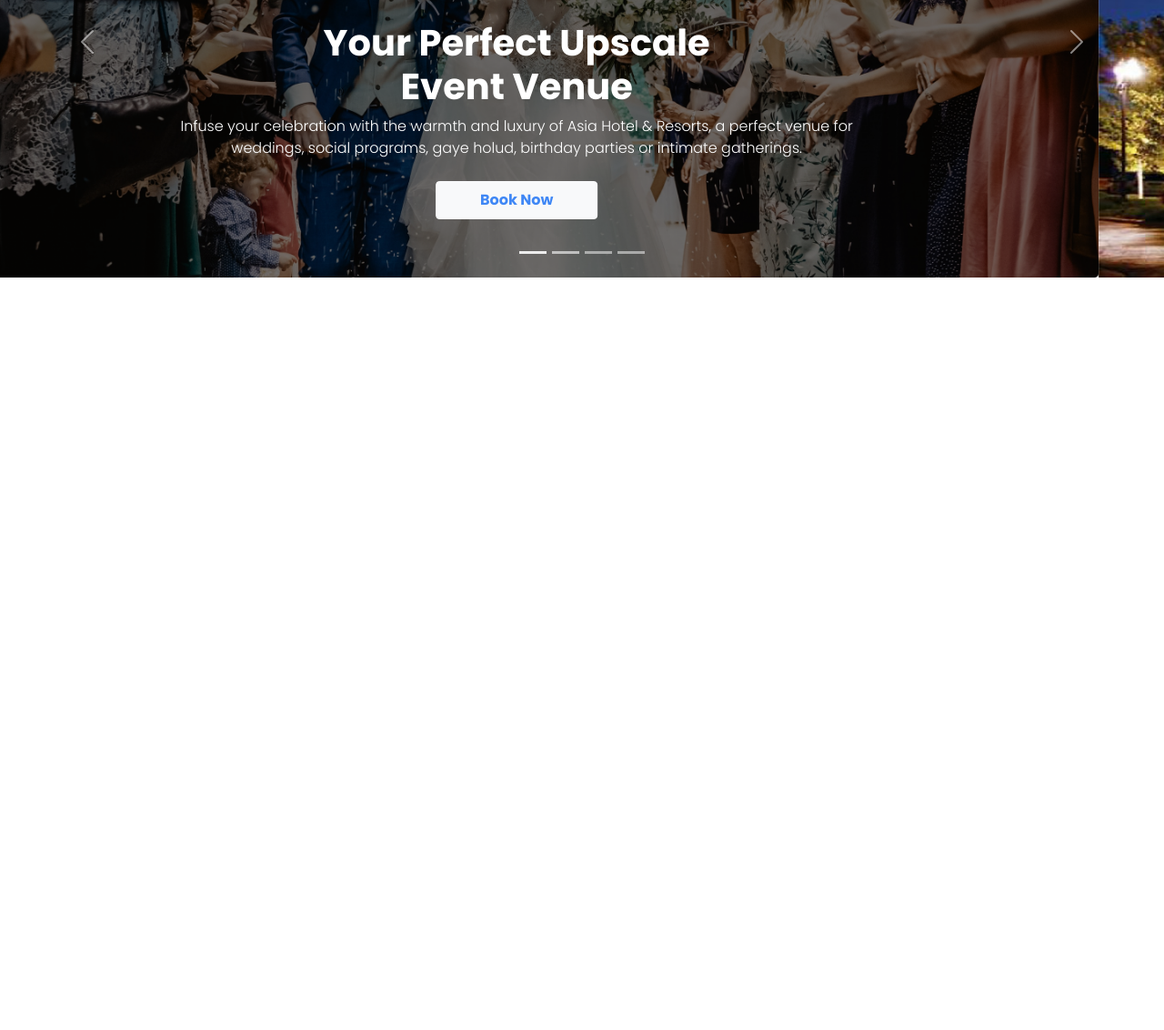
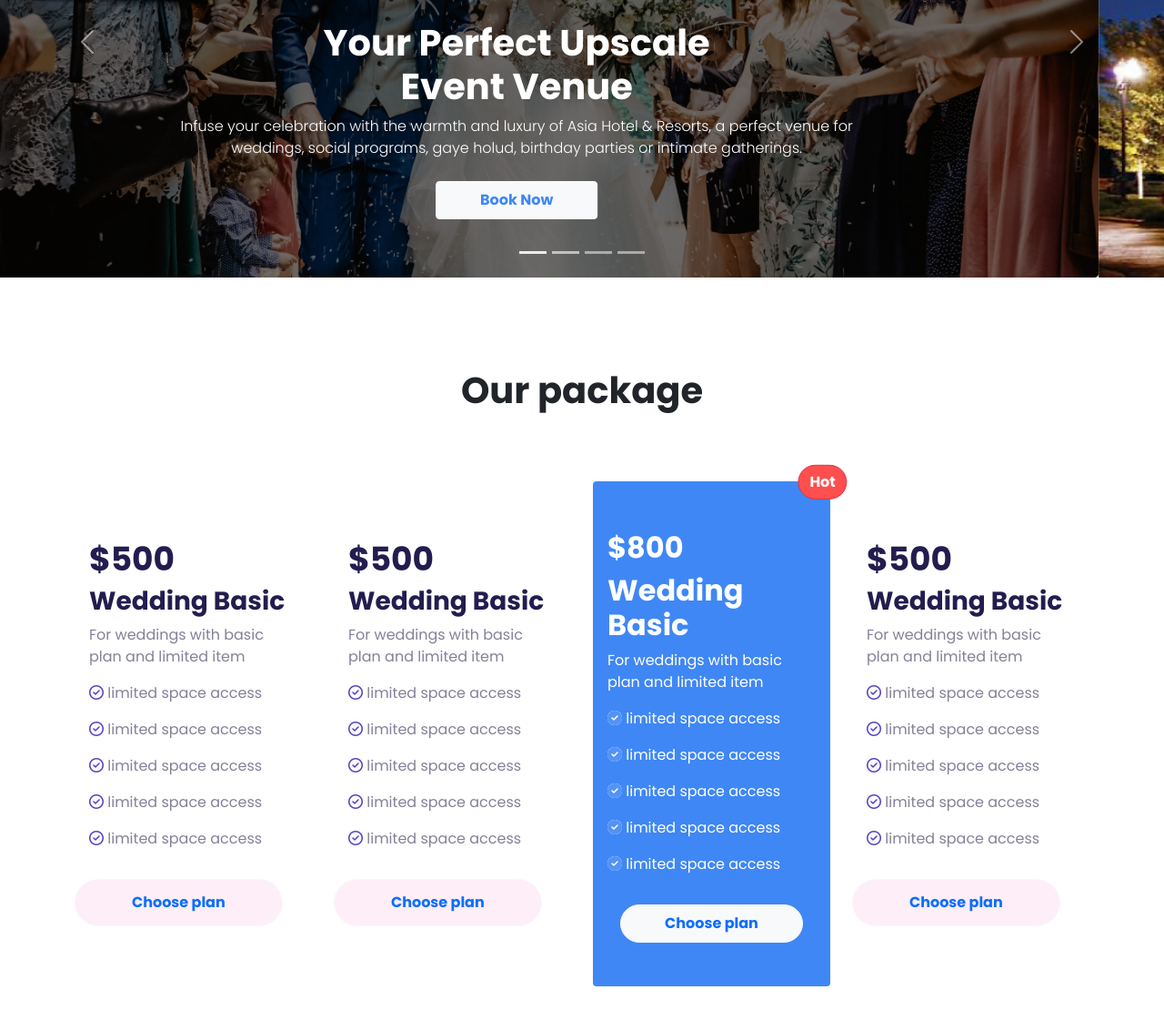
Before and after one commit to SabbirAhmed33/Convention-center, a plain HTML site: page index.html in a window 1280 px wide. Shown: the part 342-1474 px from the top of the page at 91% size. Before the commit the page ends 800 px from the top, so only its background shows below. Drawn offline with nearby package versions, Linux system fonts and the light colour scheme.

Commit message:
Package section Done :)

```diff
--- a/index.html
+++ b/index.html
@@ -43,7 +43,7 @@
             <div class="carousel-inner">
               <div class="carousel-item active">
                 <img src="images/banner.png" class="d-block w-100" alt="...">
-                <div class="carousel-caption d-none d-md-block">
+                <div class="carousel-caption d-none d-sm-block">
                   <h1 class=fw-bold>Your Perfect Upscale <br> Event Venue</h1>
                   <p class=fw-light>Infuse your celebration with the warmth and luxury of Asia Hotel & Resorts, a perfect venue for <br> weddings, social programs, gaye holud, birthday parties or intimate gatherings. </p>
                   <button type="button" class="btn btn-light btn-text px-5 py-2 fw-bold mt-2 mb-4">Book Now</button>
@@ -51,7 +51,7 @@
               </div>
               <div class="carousel-item">
                 <img src="images/2080-convention-center.jpg" class="d-block w-100" alt="...">
-                <div class="carousel-caption d-none d-md-block">
+                <div class="carousel-caption d-none d-sm-block">
                   <h1 class=fw-bold>Dhaka international Convention center</h1>
                   <p class=fw-light>There are many variations of passages of Lorem Ipsum available, but the majority have suffered alteration in some form, <br> by injected humor or at randomized words which don't look even slightly believable. </p>
                   <button type="button" class="btn btn-light btn-text px-5 py-2 fw-bold mt-2 mb-4">Book Now</button>
@@ -59,7 +59,7 @@
               </div>
               <div class="carousel-item">
                 <img src="images/banner3.jpeg" class="d-block w-100" alt="...">
-                <div class="carousel-caption d-none d-md-block">
+                <div class="carousel-caption d-none d-sm-block">
                   <h1 class=fw-bold>Weave Dreams Into Reality</h1>
                   <p class=fw-light> The modern & elegant design of our banquet & convention hall makes for a perfect upscale fiesta.</p>
                   <button type="button" class="btn btn-light btn-text px-5 py-2 fw-bold mt-2 mb-4">Book Now</button>
@@ -67,7 +67,7 @@
               </div>
               <div class="carousel-item">
                 <img src="images/586534_v2.jpg" class="d-block w-100" alt="...">
-                <div class="carousel-caption d-none d-md-block">
+                <div class="carousel-caption d-none d-sm-block">
                   <h1 class=fw-bold>Greetings & Welcome</h1>
                   <p class=fw-light> Lovely place and awesome decorations are looking very nice. <br> Our facility and capacity.</p>
                   <button type="button" class="btn btn-light btn-text px-5 py-2 fw-bold mt-2 mb-4">Book Now</button>
@@ -82,9 +82,92 @@
               <span class="carousel-control-next-icon" aria-hidden="true"></span>
               <span class="visually-hidden">Next</span>
             </button>
-          </div>
+        </div>
         <!-- Banner Section End -->
     </header>
+    <main>
+      <!-- Our package Section -->
+      <section class="container margin-top">
+        <h1 class="text-center margin-top fw-bold">Our package</h1>
+        <div class="row row-cols-1 row-cols-md-4 g-4">
+          <div class="col pt-5 margin-top">
+            <div class="card h-100 border-0">
+              <div class="card-body">
+                <h2 class="card-title fw-bold card-p-style">$500</h2>
+                <h2 class="card-title fw-bold card-t-style">Wedding Basic</h2>
+                <p class="card-text card-dis">For weddings with basic plan
+                  and limited item</p>
+                  <p class=card-dis><i class="far fa-check-circle"></i> limited space access</p>
+                  <p class=card-dis><i class="far fa-check-circle"></i> limited space access</p>
+                  <p class=card-dis><i class="far fa-check-circle"></i> limited space access</p>
+                  <p class=card-dis><i class="far fa-check-circle"></i> limited space access</p>
+                  <p class=card-dis><i class="far fa-check-circle"></i> limited space access</p>
+              </div>
+              <div class="border-0">
+                <button type="button" class="btn btn-light rounded-pill text-primary btn-custom">Choose plan</button>
+              </div>
+            </div>
+          </div>
+          <div class="col pt-5 margin-top">
+            <div class="card h-100 border-0">
+              <div class="card-body">
+                <h2 class="card-title fw-bold card-p-style">$500</h2>
+                <h2 class="card-title fw-bold card-t-style">Wedding Basic</h2>
+                <p class="card-text card-dis">For weddings with basic plan
+                  and limited item</p>
+                  <p class=card-dis><i class="far fa-check-circle"></i> limited space access</p>
+                  <p class=card-dis><i class="far fa-check-circle"></i> limited space access</p>
+                  <p class=card-dis><i class="far fa-check-circle"></i> limited space access</p>
+                  <p class=card-dis><i class="far fa-check-circle"></i> limited space access</p>
+                  <p class=card-dis><i class="far fa-check-circle"></i> limited space access</p>
+              </div>
+              <div class="border-0">
+                <button type="button" class="btn btn-light rounded-pill text-primary btn-custom">Choose plan</button>
+              </div>
+            </div>
+          </div>
+          <div class="col margin-top text-white">
+            <div class="card mb-5 border-0 custom-column">
+              <div class="card-body">
+                <button class="btn btn-danger rounded-pill custom-hot">Hot</button>
+                <h2 class="card-title fw-bold">$800</h2>
+                <h2 class="card-title fw-bold ">Wedding Basic</h2>
+                <p class="card-text">For weddings with basic plan
+                  and limited item</p>
+                  <p class=><i class="fas fa-check-circle"></i> limited space access</p>
+                  <p class=><i class="fas fa-check-circle"></i> limited space access</p>
+                  <p class=><i class="fas fa-check-circle"></i> limited space access</p>
+                  <p class=""><i class="fas fa-check-circle"></i> limited space access</p>
+                  <p><i class="fas fa-check-circle"></i> limited space access</p>
+              </div>
+              <div class="border-0 mx-auto pb-5">
+                <button type="button" class="btn btn-light rounded-pill text-primary py-2 px-5 fw-bold">Choose plan</button>
+              </div>
+            </div>
+          </div>
+          <div class="col pt-5 margin-top">
+            <div class="card h-100 border-0">
+              <div class="card-body">
+                <h2 class="card-title fw-bold card-p-style">$500</h2>
+                <h2 class="card-title fw-bold card-t-style">Wedding Basic</h2>
+                <p class="card-text card-dis">For weddings with basic plan
+                  and limited item</p>
+                  <p class=card-dis><i class="far fa-check-circle"></i> limited space access</p>
+                  <p class=card-dis><i class="far fa-check-circle"></i> limited space access</p>
+                  <p class=card-dis><i class="far fa-check-circle"></i> limited space access</p>
+                  <p class=card-dis><i class="far fa-check-circle"></i> limited space access</p>
+                  <p class=card-dis><i class="far fa-check-circle"></i> limited space access</p>
+              </div>
+              <div class="border-0">
+                <button type="button" class="btn btn-light rounded-pill text-primary btn-custom">Choose plan</button>
+              </div>
+            </div>
+          </div>
+        </div>
+      </section>
+    </main>
+    <!-- Font Awesome kit -->
+    <script src="https://kit.fontawesome.com/aad8fcde7e.js" crossorigin="anonymous"></script>
     <!-- Bootstrap JS CDN -->
     <script src="https://cdn.jsdelivr.net/npm/bootstrap@5.1.3/dist/js/bootstrap.bundle.min.js" integrity="sha384-ka7Sk0Gln4gmtz2MlQnikT1wXgYsOg+OMhuP+IlRH9sENBO0LRn5q+8nbTov4+1p" crossorigin="anonymous"></script>
     <!-- Bootstrap JS CDN -->
--- a/style.css
+++ b/style.css
@@ -10,12 +10,50 @@ body{
 .btn-text{
     color: #3F87F5;
 }
-/* @media only screen and (max-width: 992px) {
+.card-p-style{
+    color: #231D4F;
+    font-size: 36px;
+}
+.card-t-style{
+    color: #231D4F;
+    font-size: 28px;
+}
+.card-dis{
+    color: #848199;
+    font-weight: 400;
+}
+.card-dis i.far{
+    color: #5243C2;
+    background: rgba(82, 67, 194, 0.021);;
+    border-color: rgba(82, 67, 194, 0.103693);
+}
+.btn-custom{
+    background: #f496d22a;
+    padding: 13px 62px 13px 62px;
+    font-weight: 700;
+}
+.margin-top{
+    margin: 100px auto auto auto;
+}
+.custom-column{
+    background-color: #3F87F5;
+}
+.custom-column i.fas{
+    color: #5293F6;
+    background: #ffff;
+    border-radius: 50%;
+}
+.custom-hot{
+    margin-left: 155px;
+    transform: translate(100%,-90%);
+    background: #FF4E4E;
+    font-weight: 900;
+}
+
+@media only screen and (max-width: 992px) {
     .carousel-item img{
         width: 360px;
         height: 586px;
     }
-    .carousel-caption{
-        display: block;
-    }
-} */
+
+}
```
